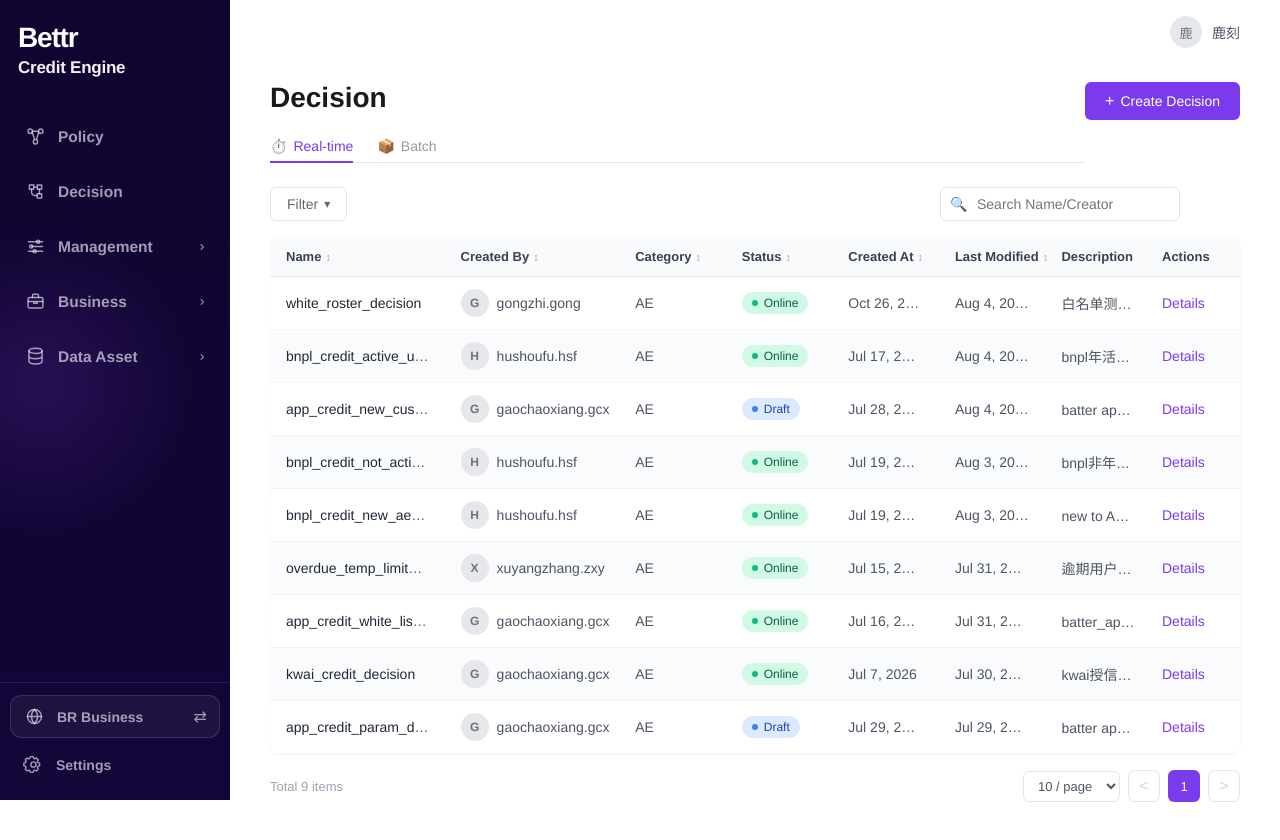
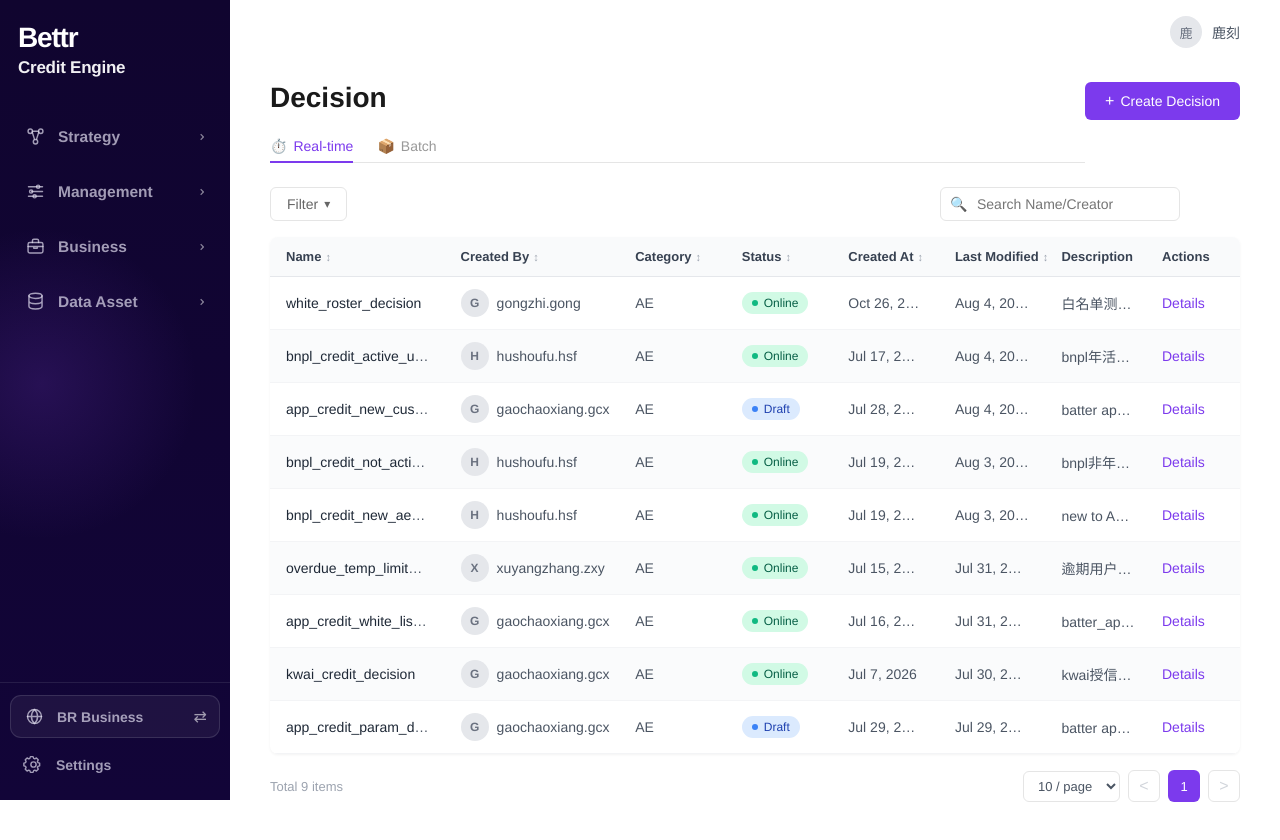
Before and after one commit to wangnan2017fall-oss/Ant-ACE-reinf, a React (Vite) app in the folder frontend/: page / in a window 1280 px wide. Built offline with nearby package versions, Linux system fonts and the light colour scheme.

Commit message:
fix: group policy and decision under strategy

```diff
--- a/frontend/src/shell/Sidebar/Sidebar.jsx
+++ b/frontend/src/shell/Sidebar/Sidebar.jsx
@@ -3,6 +3,15 @@ import { useEffect, useState } from 'react'
 import './Sidebar.css'
 
 const groupedItems = [
+  {
+    id: 'strategy',
+    icon: 'policy',
+    label: 'Strategy',
+    children: [
+      { path: '/policy/1', activePath: '/policy', label: 'Policy' },
+      { path: '/decision', label: 'Decision' },
+    ],
+  },
   {
     id: 'management',
     icon: 'management',
@@ -107,8 +116,9 @@ function Sidebar() {
   const isChildActive = (path) => (
     location.pathname === path || location.pathname.startsWith(`${path}/`)
   )
-  const activeGroup = groupedItems.find((group) => group.children.some((child) => isChildActive(child.path)))
+  const activeGroup = groupedItems.find((group) => group.children.some((child) => isChildActive(child.activePath || child.path)))
   const [expanded, setExpanded] = useState(() => ({
+    strategy: activeGroup?.id === 'strategy',
     management: activeGroup?.id === 'management',
     'data-asset': activeGroup?.id === 'data-asset',
     business: activeGroup?.id === 'business',
@@ -123,9 +133,6 @@ function Sidebar() {
     setExpanded((current) => ({ ...current, [groupId]: !current[groupId] }))
   }
 
-  const policyActive = isActive('/policy')
-  const decisionActive = isActive('/decision')
-
   return (
     <aside className="sidebar">
       <div className="sidebar-brand">
@@ -134,18 +141,8 @@ function Sidebar() {
       </div>
 
       <nav className="sidebar-nav" aria-label="Product navigation">
-        <Link to="/policy/1" className={`primary-nav-item ${policyActive ? 'active' : ''}`}>
-          <span className="nav-icon"><NavigationIcon name="policy" /></span>
-          <span className="nav-label">Policy</span>
-        </Link>
-
-        <Link to="/decision" className={`primary-nav-item ${decisionActive ? 'active' : ''}`}>
-          <span className="nav-icon"><NavigationIcon name="decision" /></span>
-          <span className="nav-label">Decision</span>
-        </Link>
-
         {groupedItems.map((group) => {
-          const groupActive = group.children.some((child) => isChildActive(child.path))
+          const groupActive = group.children.some((child) => isChildActive(child.activePath || child.path))
           return (
             <section className={`nav-group ${groupActive ? 'active' : ''}`} key={group.id}>
               <button
@@ -160,7 +157,7 @@ function Sidebar() {
               {expanded[group.id] && (
                 <div className="submenu">
                   {group.children.map((child) => (
-                    <Link key={child.path} to={child.path} className={`submenu-item ${isChildActive(child.path) ? 'active' : ''}`}>
+                    <Link key={child.path} to={child.path} className={`submenu-item ${isChildActive(child.activePath || child.path) ? 'active' : ''}`}>
                       <span className="submenu-marker" />
                       {child.label}
                     </Link>
```
